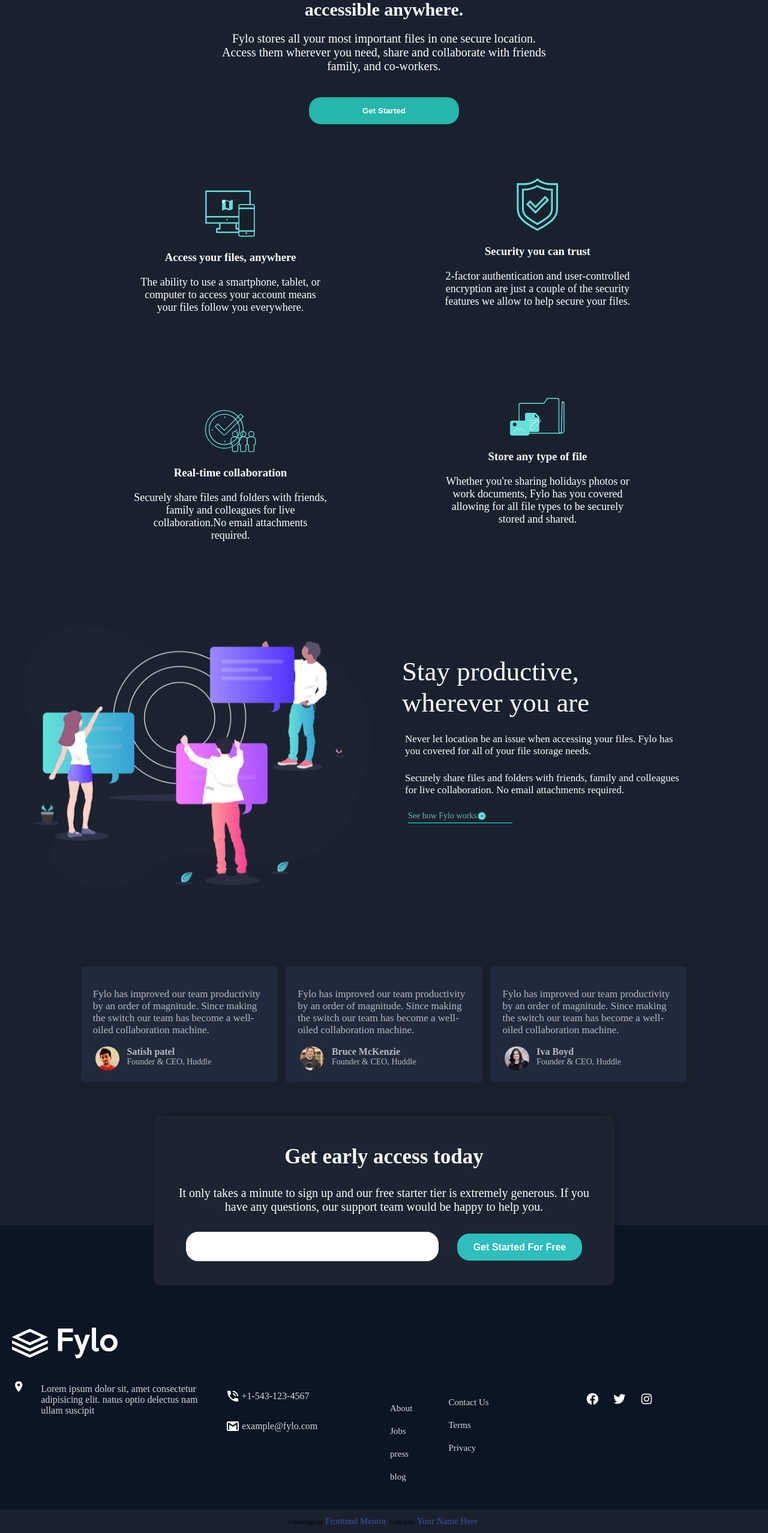
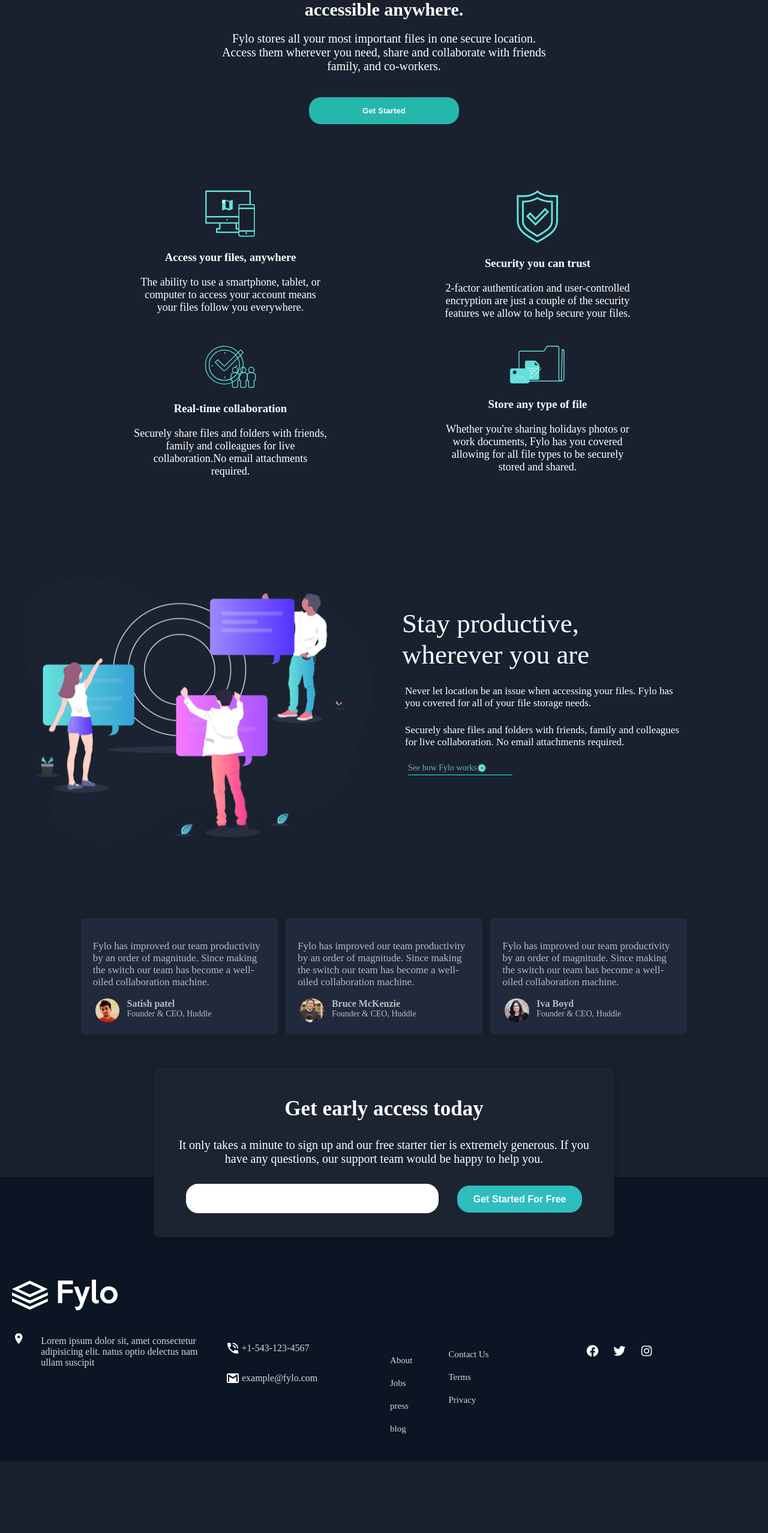
Before and after one commit to izerque/Dark-mode, a plain HTML site: page index.html in a window 1280 px wide. Shown: the part 713-3268 px from the top of the page at 60% size. After the commit the page ends 3157 px from the top, so only its background shows below. Drawn offline with Linux system fonts and the light colour scheme.

Commit message:
new grid

```diff
--- a/index.html
+++ b/index.html
@@ -43,7 +43,7 @@
     </div>
   </div>
   <div class="fylo_services_container">
-    <div class="fylo_services_1">
+    <div class="fylo_services_1 serrvice1">
       <img class="icon" src="./images/icon-access-anywhere.svg">
       <h3 class="fylo_services_head">
         Access your files, anywhere
@@ -53,7 +53,7 @@
   files follow you everywhere.
       </p>
     </div>
-    <div class="fylo_services_2">
+    <div class="fylo_services_1 service2">
       <img class="icon" src="./images/icon-security.svg">
       <h3 class="fylo_services_head">
         Security you can trust
@@ -63,9 +63,7 @@
   features we allow to help secure your files.
       </p>
     </div>
-  </div>
-  <div class="fylo_services_container">
-    <div class="fylo_services_1">
+    <div class="fylo_services_1 service3">
       <img class="icon" src="./images/icon-collaboration.svg">
       <h3 class="fylo_services_head">
         Real-time collaboration
@@ -74,7 +72,7 @@
         Securely share files and folders with friends, family and colleagues for live collaboration.No email attachments required.
       </p>
     </div>
-    <div class="fylo_services_2">
+    <div class="fylo_services_1 service4">
       <img class="icon" src="./images/icon-any-file.svg">
       <h3 class="fylo_services_head">
         Store any type of file
@@ -84,7 +82,7 @@
       </p>
     </div>
   </div>
-  <div class="fylo_explainer_container">
+   <div class="fylo_explainer_container">
     <div class="fylo_explainer_image_container">
       <img class="fylo_explainer_image" src="./images/illustration-stay-productive.png">
     </div>
@@ -102,7 +100,6 @@
         See how Fylo works
         <img class="arrow" src="./images/icon-arrow.svg">
       </a>
-
     </div>
   </div>
   <div class="testimonials_container">
@@ -220,12 +217,5 @@
 
 </footer>
 </div>
-
-  <footer>
-    <p class="attribution">
-      Challenge by <a href="https://www.frontendmentor.io?ref=challenge" target="_blank">Frontend Mentor</a>.
-      Coded by <a href="#">Your Name Here</a>.
-    </p>
-  </footer>
 </body>
 </html>
```
